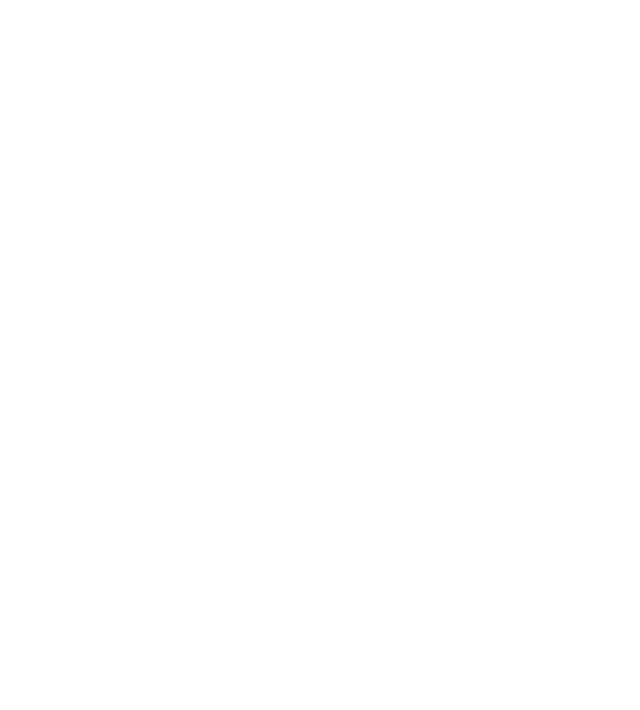
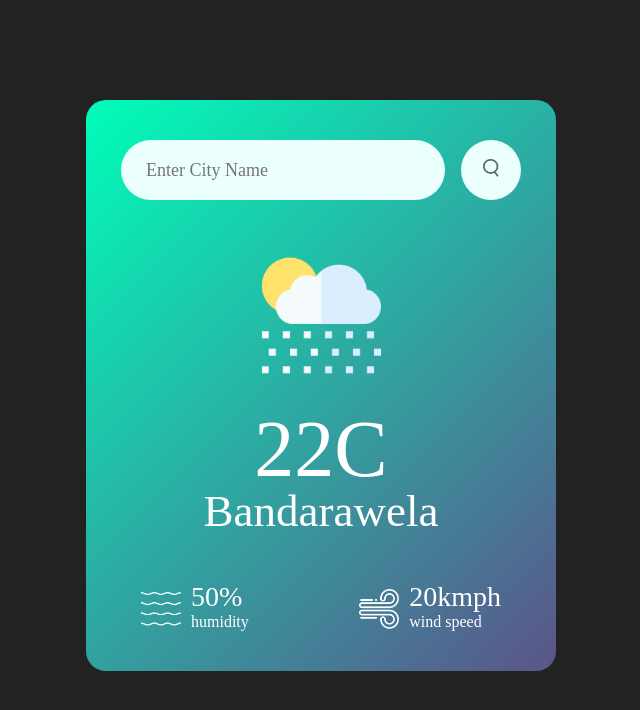
Before and after one commit to GihanMadhuwantha/Weather-App, a plain HTML site: page index.html in a window 1280 px wide. Shown: the whole page, without its empty margins (319-959 px from the left). Drawn offline with Linux system fonts and the light colour scheme.

Commit message:
Design done

```diff
--- a/index.html
+++ b/index.html
@@ -3,9 +3,39 @@
 <head>
     <meta charset="UTF-8">
     <meta name="viewport" content="width=device-width, initial-scale=1.0">
-    <title>Document</title>
+    <title>Weather App</title>
+    <link rel="stylesheet" href="./style.css">
 </head>
 <body>
-
+    <div class="card">
+        <div class="search">
+            <input type="text" placeholder="Enter City Name" spellcheck="false">
+            <button><img src="./images/search.png"></button>
+        </div> <div class="weather">
+        <img src="./images/rain.png" class="weather-icon">
+        <h1 class="temp">22C</h1>
+        <h2 class="city">Bandarawela</h2>
+        <div class="details">
+            <div class="col">
+                <img src="./images/humidity.png">
+                <div>
+                    <p class="humidity">50%</p>
+                    <p>humidity</p>
+                </div>
+            </div>
+            <div class="col">
+                <img src="./images/wind.png">
+                <div>
+                    <p class="wind">20kmph</p>
+                    <p>wind speed</p>
+                </div>
+            </div>
+        </div>
+    </div>
+    </div>
+   <script>
+    const apiKey ="";
+    const apiUrl =""
+   </script>
 </body>
 </html>
--- a/style.css
+++ b/style.css
@@ -0,0 +1,85 @@
+* {
+    margin: 0%;
+    padding: 0%;
+    font-family: 'Times New Roman', Times, serif;
+    box-sizing: border-box
+
+}
+body{
+    background: #222;
+}
+.card{
+    width: 90%;
+    max-width: 470px;
+    background: linear-gradient(135deg,#00feba,#5b548a);
+    color: #fff;
+    margin: 100px auto 0;
+    border-radius: 20px;
+    padding: 40px 35px;
+    text-align: center;
+}
+.search{
+width: 100%;
+display: flex;
+align-items: center;
+justify-content: space-between;
+}
+
+.search input{
+    border: 0;
+    outline: 0;
+    background: #ebfffc;
+    color: #555;
+    padding: 10px 25px;
+    height: 60px;
+    border-radius: 30px;
+    flex:1;
+    margin-right: 16px;
+    font-size: 18px;
+}
+.search button {
+    border: 0;
+    outline: 0;
+    background: #ebfffc;
+    border-radius: 50%;
+    width: 60px;
+    height: 60px;
+    cursor: pointer;
+}
+.search button img {
+    width: 16px;
+
+}
+.weather-icon {
+    width: 170px;
+    margin-top: 30px;
+}
+.weather h1{
+    font-size: 80px;
+    font-weight:500;
+}
+.weather h2{
+    font-size: 45px;
+    font-weight:400;
+    margin-top: -10px;
+}
+.details{
+    display: flex;
+    align-items:center ;
+    justify-content: space-between;
+    padding: 0 20px;
+    margin-top: 50px;
+}
+.col{
+    display: flex;
+    align-items:center;
+    text-align:left ;
+}
+.col img {
+    width: 40px;
+    margin-right: 10px;
+}
+.humidity , .wind {
+    font-size: 28px;
+    margin-top:-6px ;
+}
```
